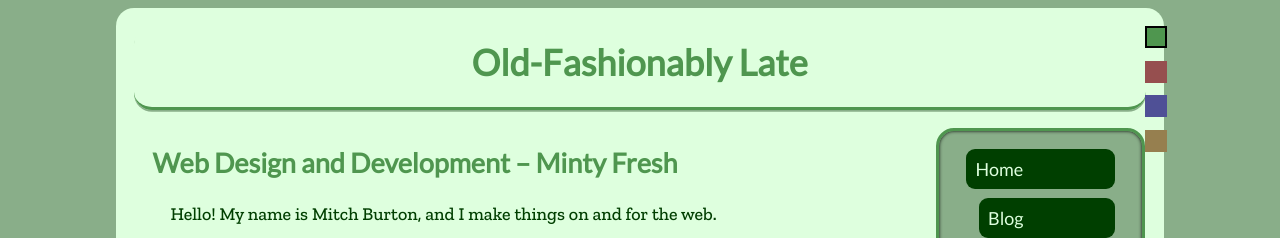
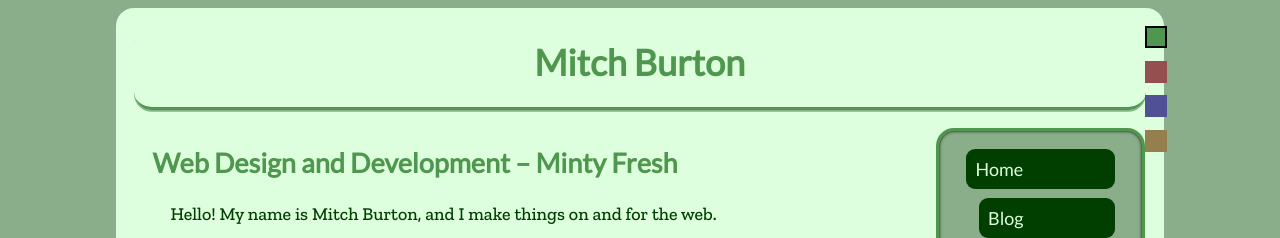
Before and after one commit to Perfect5th/perfect5th.github.io, a Jekyll site: the page built from index.html, in a window 1280 px wide. Shown: the top 238 px of the page. Built offline with Jekyll 4.4.1, drawn with Linux system fonts in a browser that asks for light colours.

Commit message:
change site title

```diff
--- a/_config.yml
+++ b/_config.yml
@@ -13,7 +13,7 @@
 # you will see them accessed via {{ site.title }}, {{ site.email }}, and so on.
 # You can create any custom variable you would like, and they will be accessible
 # in the templates via {{ site.myvariable }}.
-title: Old-Fashionably Late
+title: Mitch Burton
 email: mitch.b45@gmail.com
 description: > # this means to ignore newlines until "baseurl:"
   (Mostly) self-taught web and statistical developer.
--- a/_includes/header.html
+++ b/_includes/header.html
@@ -1,3 +1,3 @@
 <header>
-  <h1>Old-Fashionably Late</h1>
+  <h1>{{site.title|escape}}</h1>
 </header>
```
